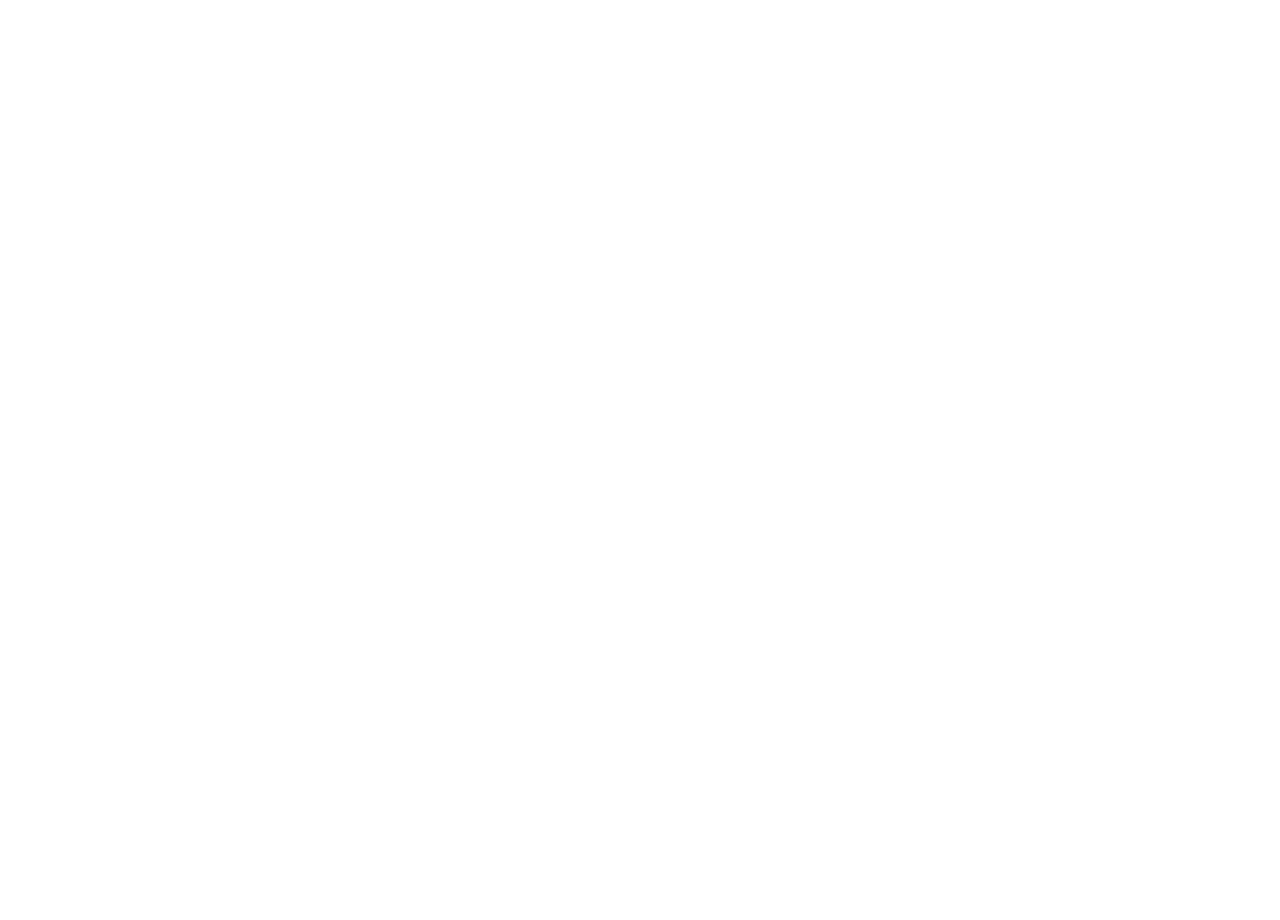
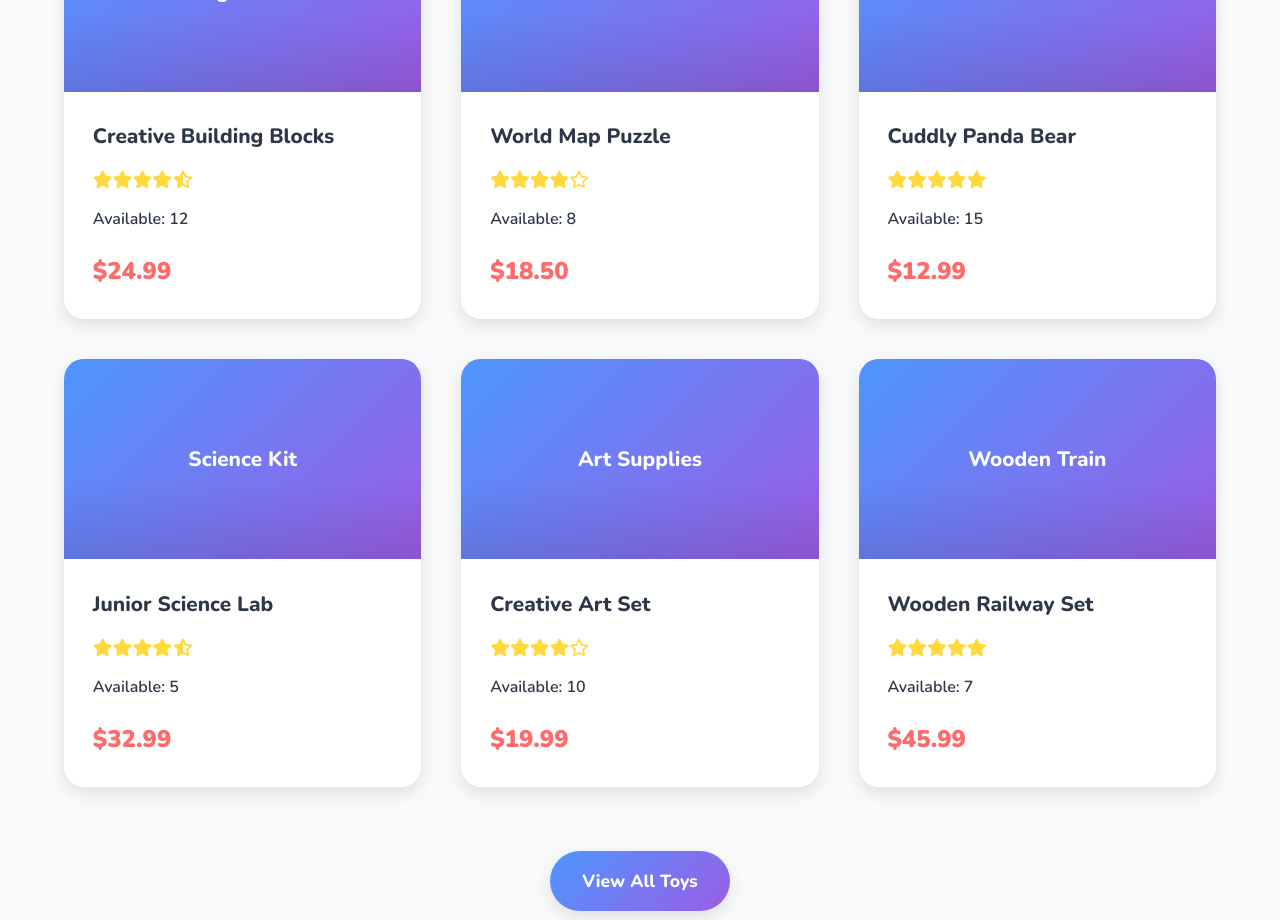
Before and after one commit to Tahmied/toytopia, a React (Vite) app: page / in a window 1280 px wide. Shown: the part 740-1660 px from the top of the page. Before the commit the page ends 800 px from the top, so only its background shows below. Built offline with nearby package versions, Linux system fonts and the light colour scheme.

Commit message:
- added dummy homepage popular toys section

```diff
--- a/public/toys.json
+++ b/public/toys.json
@@ -1,14 +1,14 @@
 [
     {
         "toyId": 1,
-        "toyName": "Lego Classic Bricks",
+        "toyName": "Rubik’s Cube 3x3",
         "sellerName": "Toys R Us Local",
         "sellerEmail": "contact@toysruslocal.com",
         "price": 49.99,
         "rating": 4.7,
         "availableQuantity": 75,
         "description": "A timeless set of colorful Lego bricks that encourages creativity and problem-solving. Kids can build anything they imagine, from houses to vehicles.",
-        "pictureURL": "https://cdn.pixabay.com/photo/2016/03/31/20/11/lego-1297582_1280.png",
+        "pictureURL": "https://rokbucket.rokomari.io/ProductNew20190903/260X372/Puzzle_Game_Rubiks_Cube_1Pieces-Non_Brand-7f93a-411106.png",
         "subCategory": "Building Blocks"
     },
     {
--- /dev/null
+++ b/src/Components/Homepage/Toycard.jsx
@@ -0,0 +1,26 @@
+
+const Toycard = () => {
+    return (
+        <div class="toy-card">
+            <div class="toy-image">
+                Building Blocks Set
+            </div>
+            <div class="toy-info">
+                <h3 class="toy-name">Creative Building Blocks</h3>
+                <div class="toy-rating">
+                    <i class="fas fa-star"></i>
+                    <i class="fas fa-star"></i>
+                    <i class="fas fa-star"></i>
+                    <i class="fas fa-star"></i>
+                    <i class="fas fa-star-half-alt"></i>
+                </div>
+                <div class="toy-details">
+                    <span>Available: 12</span>
+                </div>
+                <div class="toy-price">$24.99</div>
+            </div>
+        </div>
+    );
+};
+
+export default Toycard;
--- /dev/null
+++ b/src/Components/PopularToys.jsx
@@ -0,0 +1,137 @@
+
+const PopularToys = () => {
+    return (
+        <section class="popular-toys">
+            <div class="container">
+                <h2 class="section-title">Popular Toys</h2>
+                <div class="toys-grid">
+
+                    <div class="toy-card">
+                        <div class="toy-image">
+                            Building Blocks Set
+                        </div>
+                        <div class="toy-info">
+                            <h3 class="toy-name">Creative Building Blocks</h3>
+                            <div class="toy-rating">
+                                <i class="fas fa-star"></i>
+                                <i class="fas fa-star"></i>
+                                <i class="fas fa-star"></i>
+                                <i class="fas fa-star"></i>
+                                <i class="fas fa-star-half-alt"></i>
+                            </div>
+                            <div class="toy-details">
+                                <span>Available: 12</span>
+                            </div>
+                            <div class="toy-price">$24.99</div>
+                        </div>
+                    </div>
+
+                    <div class="toy-card">
+                        <div class="toy-image">
+                            Educational Puzzle
+                        </div>
+                        <div class="toy-info">
+                            <h3 class="toy-name">World Map Puzzle</h3>
+                            <div class="toy-rating">
+                                <i class="fas fa-star"></i>
+                                <i class="fas fa-star"></i>
+                                <i class="fas fa-star"></i>
+                                <i class="fas fa-star"></i>
+                                <i class="far fa-star"></i>
+                            </div>
+                            <div class="toy-details">
+                                <span>Available: 8</span>
+                            </div>
+                            <div class="toy-price">$18.50</div>
+                        </div>
+                    </div>
+
+                    <div class="toy-card">
+                        <div class="toy-image">
+                            Plush Animal
+                        </div>
+                        <div class="toy-info">
+                            <h3 class="toy-name">Cuddly Panda Bear</h3>
+                            <div class="toy-rating">
+                                <i class="fas fa-star"></i>
+                                <i class="fas fa-star"></i>
+                                <i class="fas fa-star"></i>
+                                <i class="fas fa-star"></i>
+                                <i class="fas fa-star"></i>
+                            </div>
+                            <div class="toy-details">
+                                <span>Available: 15</span>
+                            </div>
+                            <div class="toy-price">$12.99</div>
+                        </div>
+                    </div>
+
+                    <div class="toy-card">
+                        <div class="toy-image">
+                            Science Kit
+                        </div>
+                        <div class="toy-info">
+                            <h3 class="toy-name">Junior Science Lab</h3>
+                            <div class="toy-rating">
+                                <i class="fas fa-star"></i>
+                                <i class="fas fa-star"></i>
+                                <i class="fas fa-star"></i>
+                                <i class="fas fa-star"></i>
+                                <i class="fas fa-star-half-alt"></i>
+                            </div>
+                            <div class="toy-details">
+                                <span>Available: 5</span>
+                            </div>
+                            <div class="toy-price">$32.99</div>
+                        </div>
+                    </div>
+
+                    <div class="toy-card">
+                        <div class="toy-image">
+                            Art Supplies
+                        </div>
+                        <div class="toy-info">
+                            <h3 class="toy-name">Creative Art Set</h3>
+                            <div class="toy-rating">
+                                <i class="fas fa-star"></i>
+                                <i class="fas fa-star"></i>
+                                <i class="fas fa-star"></i>
+                                <i class="fas fa-star"></i>
+                                <i class="far fa-star"></i>
+                            </div>
+                            <div class="toy-details">
+                                <span>Available: 10</span>
+                            </div>
+                            <div class="toy-price">$19.99</div>
+                        </div>
+                    </div>
+
+                    <div class="toy-card">
+                        <div class="toy-image">
+                            Wooden Train
+                        </div>
+                        <div class="toy-info">
+                            <h3 class="toy-name">Wooden Railway Set</h3>
+                            <div class="toy-rating">
+                                <i class="fas fa-star"></i>
+                                <i class="fas fa-star"></i>
+                                <i class="fas fa-star"></i>
+                                <i class="fas fa-star"></i>
+                                <i class="fas fa-star"></i>
+                            </div>
+                            <div class="toy-details">
+                                <span>Available: 7</span>
+                            </div>
+                            <div class="toy-price">$45.99</div>
+                        </div>
+                    </div>
+                </div>
+                <div class="view-more-container">
+                    <a href="#" class="btn btn-secondary">View All Toys</a>
+                </div>
+            </div>
+        </section>
+    );
+};
+
+export default PopularToys;
--- a/src/Layouts/Home.jsx
+++ b/src/Layouts/Home.jsx
@@ -1,9 +1,14 @@
 import Hero from "../Components/Hero";
+import PopularToys from "../Components/PopularToys";
 
 
 const Home = () => {
     return (
-        <Hero></Hero>
+        <>
+            <Hero></Hero>
+            <PopularToys></PopularToys>
+        </>
+
     );
 };
 
--- a/src/index.css
+++ b/src/index.css
@@ -486,3 +486,122 @@
         transform: translateX(100%) translateY(100%) rotate(45deg);
     }
 }
+
+/* popular toys section */
+
+
+/* Popular Toys Section */
+.popular-toys {
+    background-color: var(--light-gray);
+    position: relative;
+}
+
+.popular-toys:before {
+    content: '';
+    position: absolute;
+    top: 0;
+    left: 0;
+    width: 100%;
+    height: 20px;
+    background: linear-gradient(90deg, var(--primary-red), var(--primary-yellow), var(--primary-blue), var(--primary-green));
+}
+
+.toys-grid {
+    display: grid;
+    grid-template-columns: repeat(auto-fill, minmax(280px, 1fr));
+    gap: 2.5rem;
+    margin-top: 4rem;
+}
+
+.toy-card {
+    background-color: var(--white);
+    border-radius: var(--border-radius);
+    overflow: hidden;
+    box-shadow: var(--shadow);
+    transition: all 0.3s ease;
+    position: relative;
+}
+
+.toy-card:hover {
+    transform: translateY(-10px);
+    box-shadow: var(--shadow-hover);
+}
+
+.toy-card:before {
+    content: '';
+    position: absolute;
+    top: 0;
+    left: 0;
+    width: 100%;
+    height: 6px;
+    background: linear-gradient(90deg, var(--primary-red), var(--primary-yellow), var(--primary-blue));
+}
+
+.toy-image {
+    height: 200px;
+    background: linear-gradient(135deg, var(--primary-blue), var(--primary-purple));
+    display: flex;
+    align-items: center;
+    justify-content: center;
+    color: var(--white);
+    font-weight: 800;
+    font-size: 1.3rem;
+    position: relative;
+    overflow: hidden;
+}
+
+.toy-image:after {
+    content: '';
+    position: absolute;
+    bottom: 0;
+    left: 0;
+    width: 100%;
+    height: 40%;
+    background: linear-gradient(transparent, rgba(0, 0, 0, 0.1));
+}
+
+.toy-info {
+    padding: 1.8rem;
+}
+
+.toy-name {
+    font-size: 1.3rem;
+    font-weight: 800;
+    margin-bottom: 0.8rem;
+    color: var(--dark);
+}
+
+.toy-rating {
+    color: var(--primary-yellow);
+    margin-bottom: 0.8rem;
+    font-size: 1.1rem;
+}
+
+.toy-details {
+    display: flex;
+    justify-content: space-between;
+    margin-bottom: 1.2rem;
+    font-size: 1rem;
+    font-weight: 600;
+}
+
+.toy-price {
+    font-weight: 900;
+    color: var(--primary-red);
+    font-size: 1.5rem;
+}
+
+.view-more-container {
+    text-align: center;
+    margin-top: 4rem;
+}
+
+.btn-secondary {
+    background: linear-gradient(135deg, var(--primary-blue), var(--primary-purple));
+    color: var(--white);
+}
+
+.btn-secondary:hover {
+    transform: translateY(-5px);
+    box-shadow: var(--shadow-hover);
+}
```
